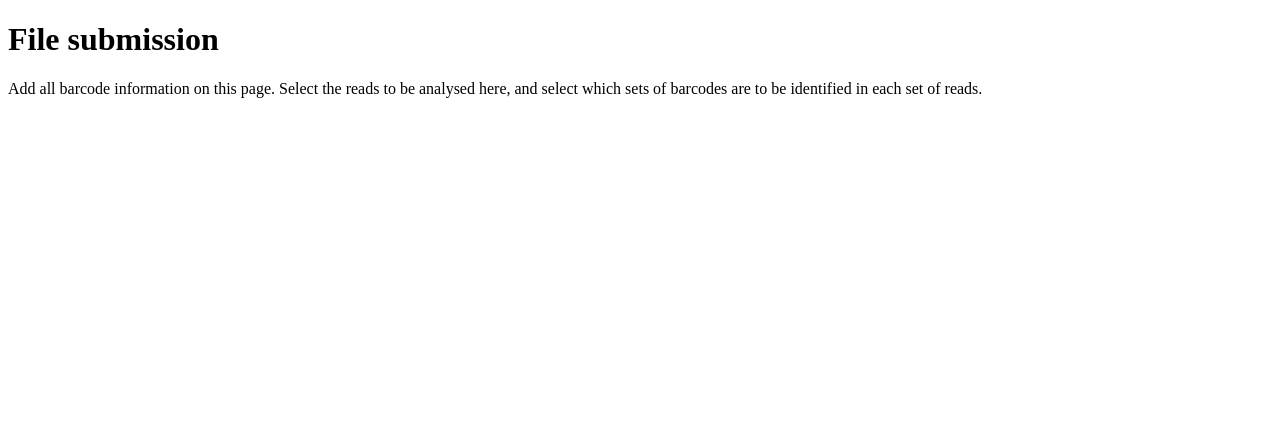
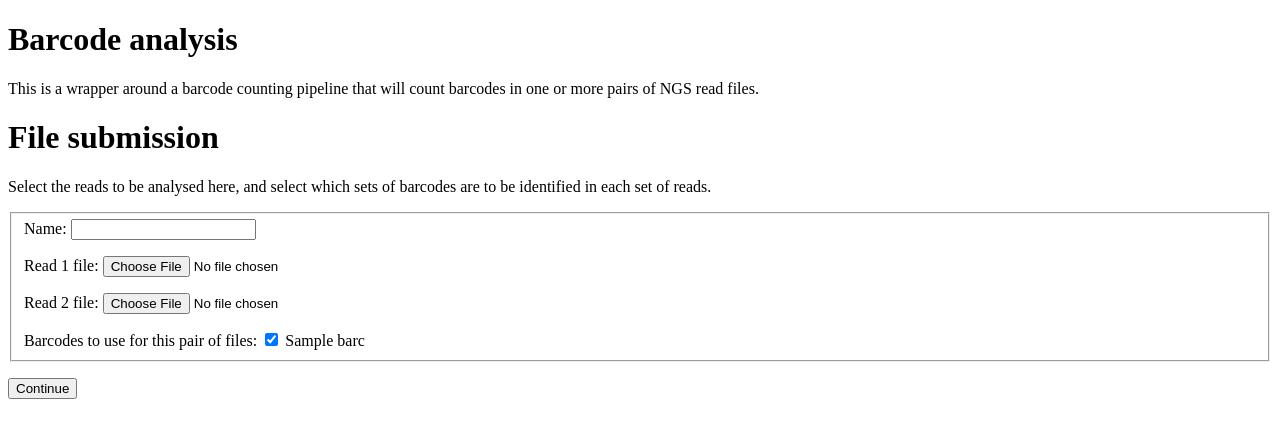
Before and after one commit to szsctt/ngs_barcodes, a Flask app: template templates/files.html in a window 1280 px wide. Shown: the top 438 px of the page. Run offline with Flask 2, Linux system fonts and the light colour scheme; the template is opened without the code that fills it: most values are stand-ins (such as "Sample title", 1, 10 or a date in 2020); parts of the project's set-up code (start-up, migrations or seed data) failed here and were passed over.

Commit message:
continued builiding

```diff
--- a/app.py
+++ b/app.py
@@ -1,49 +1,58 @@
+import os
+import shutil
+import tempfile
 from flask import Flask, render_template, request, redirect, url_for, session
 from flask_session import Session
-from tempfile import mkdtemp
 from werkzeug.utils import secure_filename
-import os
 
-from helpers import parse_form, parse_barcode_file
+from helpers import parse_form, parse_barcode_file, allowed_file_yaml, save_read_files, create_filesets
+from setup import UPLOAD_FOLDER
 
 import pdb
 
 
-
-UPLOAD_FOLDER = 'uploads/'
 try:
 	os.mkdir(UPLOAD_FOLDER)
 except FileExistsError:
 	pass
-ALLOWED_EXTENSIONS_YAML = {'txt', 'yml', 'yaml'}
+
 
 app = Flask(__name__)
-app.config['UPLOAD_FOLDER'] = UPLOAD_FOLDER
+
+# configure upload folder
+app.config['UPLOAD_FOLDER'] = tempfile.mkdtemp()
 
 
 # Configure session to use filesystem (instead of signed cookies)
-app.config["SESSION_FILE_DIR"] = mkdtemp()
+app.config["SESSION_FILE_DIR"] = tempfile.mkdtemp()
 app.config["SESSION_PERMANENT"] = False
 app.config["SESSION_TYPE"] = "filesystem"
 Session(app)
 
+print(f"using folder {app.config['UPLOAD_FOLDER']} for uploads")
+print(f"using folder {app.config['SESSION_FILE_DIR']} for session information")
+
 @app.route('/')
 def index():
+
+	print("index, get")
+	# clear temporary directory, if there is one
+	if 'folder' in session:
+		shutil.rmtree(session['folder'])
 
     # Forget session
 	session.clear()
 
-	# prefill data if necessary
-
+	# make a new temporary folder for this session
+	folder = tempfile.mkdtemp(dir = app.config['UPLOAD_FOLDER'])
+	session['folder'] = folder
 
 	return render_template('info.html')
 
-def allowed_file_yaml(filename):
-    return '.' in filename and \
-           filename.rsplit('.', 1)[1].lower() in ALLOWED_EXTENSIONS_YAML
-
 @app.route('/', methods=['POST'])
 def barcodes():
+
+	print("index, post")
 
 	# check if there was a file uploaded
 	file = request.files['file']
@@ -53,10 +62,10 @@ def barcodes():
 
 		# check file is allowed type
 		if not allowed_file_yaml(file.filename):
-			render_template('info.html', error = "Incorrect file type")
+			render_template('info.html', error = ["Incorrect file type"])
 
 		# save yaml file
-		filepath = os.path.join(app.config['UPLOAD_FOLDER'], secure_filename(file.filename))
+		filepath = os.path.join(session['folder'], secure_filename(file.filename))
 		file.save(filepath)
 
 		# read barcodes from file
@@ -83,15 +92,72 @@ def barcodes():
 @app.route("/files")
 def files():
 
-	print(session)
+	print("files, get")
 
-	if 'barcodes' not in session:
-		return redirect(url_for('index'))
+	check = check_session(barcodes=True)
+	if check is not None:
+		return check
+
+	barcode_names = [list(set.keys())[0] for set in session['barcodes']]
+
+	return render_template("files.html", barcode_names = barcode_names)
+
+@app.route('/files', methods=['POST'])
+def submit_files():
+
+	print(request.form)
+	print(request.files)
+
+	err = save_read_files(request.files, session)
+
+	barcode_names = [list(set.keys())[0] for set in session['barcodes']]
+
+	if err:
+		return render_template("files.html", error = err, barcode_names=barcode_names)
+
+	err = create_filesets(request.form, session)
+
+
+	return render_template("results.html")
+
+
+@app.route('/results')
+def results():
+
+	check = check_session(barcodes = True, files = True)
+	if check is not None:
+		return check
+
+	#check_session()
+	print("doing some analysis...")
 
 
 
+	# clean up temp folder
+	session['folder'].cleanup()
 
-	return render_template("files.html")
+
+	return render_template("results.html")
+
+
+def check_session(barcodes = False, files = False):
+
+	print(session)
+
+	if barcodes:
+
+		if 'barcodes' not in session:
+			return redirect(url_for('index'))
+
+		if len(session['barcodes']) == 0:
+			return redirect(url_for('index'))
+
+	if files:
+
+		if 'test' not in session:
+			return redirect(url_for('files'))
+
+
 
 if __name__ == "__main__":
 	app()
--- a/setup/env.yml
+++ b/setup/env.yml
@@ -13,3 +13,6 @@ dependencies:
   - pandas=1.0
   - fastqc=0.11
   - multiqc=1.9
+  - flask=2.0
+  - flask-session=0.4
+  - jinja2=3.0
--- a/static/barcodes.js
+++ b/static/barcodes.js
@@ -193,11 +193,11 @@ function createBarcode(set_let, next_let) {
 	// create a new fieldset
 	var new_set = document.createElement("fieldset");
 	new_set.setAttribute("id", [set_let, next_let, "barc"].join("_"));
-	new_set.setAttribute("class", "`${set_let} ${next_let} barc field`")
+	new_set.setAttribute("class", `${set_let} ${next_let} barc field`)
 
 	// create a label for the barcode
 	var label = document.createElement("p");
-	label.setAttribute("class", "`${set_let} ${next_let} barc`")
+	label.setAttribute("class", `${set_let} ${next_let} barc`)
 	var text = document.createTextNode("Barcode: ");
 	label.appendChild(text);
 
--- /dev/null
+++ b/templates/base.html
@@ -0,0 +1,18 @@
+<!DOCTYPE html>
+<html lang="en">
+<head>
+    {% block head %}
+    <title>{% block title %}{% endblock %} - Barcode analysis</title>
+    {% endblock %}
+</head>
+<body>
+	<div id="title">
+    <h1>Barcode analysis</h1>
+    	<p> This is a wrapper around a barcode counting pipeline that will count barcodes
+    	in one or more pairs of NGS read files. </p>
+    </div>
+    <div id="content">{% block content %}{% endblock %}</div>
+    <div id="footer">
+    </div>
+</body>
+</html>
--- a/templates/files.html
+++ b/templates/files.html
@@ -1,17 +1,28 @@
-<!DOCTYPE html>
-<html>
+{% extends "base.html" %}
+{% block title %}Read files{% endblock %}
+{% block content %}
+	<h1>File submission</h1>
+	<p>
+	Select the reads to be analysed here, and select which sets of barcodes are to be identified in each set of reads.
+	</p>
+		{% if error %}
+   			<p class=error><strong>Error:</strong> {{ error }}
+ 		 {% endif %}
 
-    <head>
-    	<link rel="shortcut icon" href="#">
-        <title>
-           Barcode analysis
-        </title>
-    </head>
-    <body>
-    	<h1>File submission</h1>
-    	<p>Add all barcode information on this page.
-    	Select the reads to be analysed here, and select which sets of barcodes are to be identified in each set of reads.
-    	</p>
-    </body>
-
-</html>
+    <form method="POST" action="" enctype="multipart/form-data">
+    	<fieldset id=fastqset_0>
+    	<label for="fastqset_name_0">Name: </label>
+    	<input type="text" id="fastqset_name_0" name="fastqset_name_0"></p>
+        <p>Read 1 file: <input class = "upload_reads" type="file" name="R1_0"></button></p>
+        <p>Read 2 file: <input class = "upload_reads" type="file" name="R2_0"></button></p>
+		<div>
+		Barcodes to use for this pair of files:
+		{% for barc in barcode_names %}
+		<input type="checkbox" id={{ barc }}_0 name={{ barc }}_0 value={{ barc }} checked>
+		<label for={{barc}}_1>{{ barc }}	</label>
+		{% endfor %}
+		</div>
+        </fieldset>
+      	<p><input type="submit" value="Continue" id="submit"></p>
+    </form>
+{% endblock %}
```
Also changed, not shown: helpers.py (+71 -9 lines), templates/info.html (+7 -15 lines), templates/results.html (added, +7 -0 lines).
